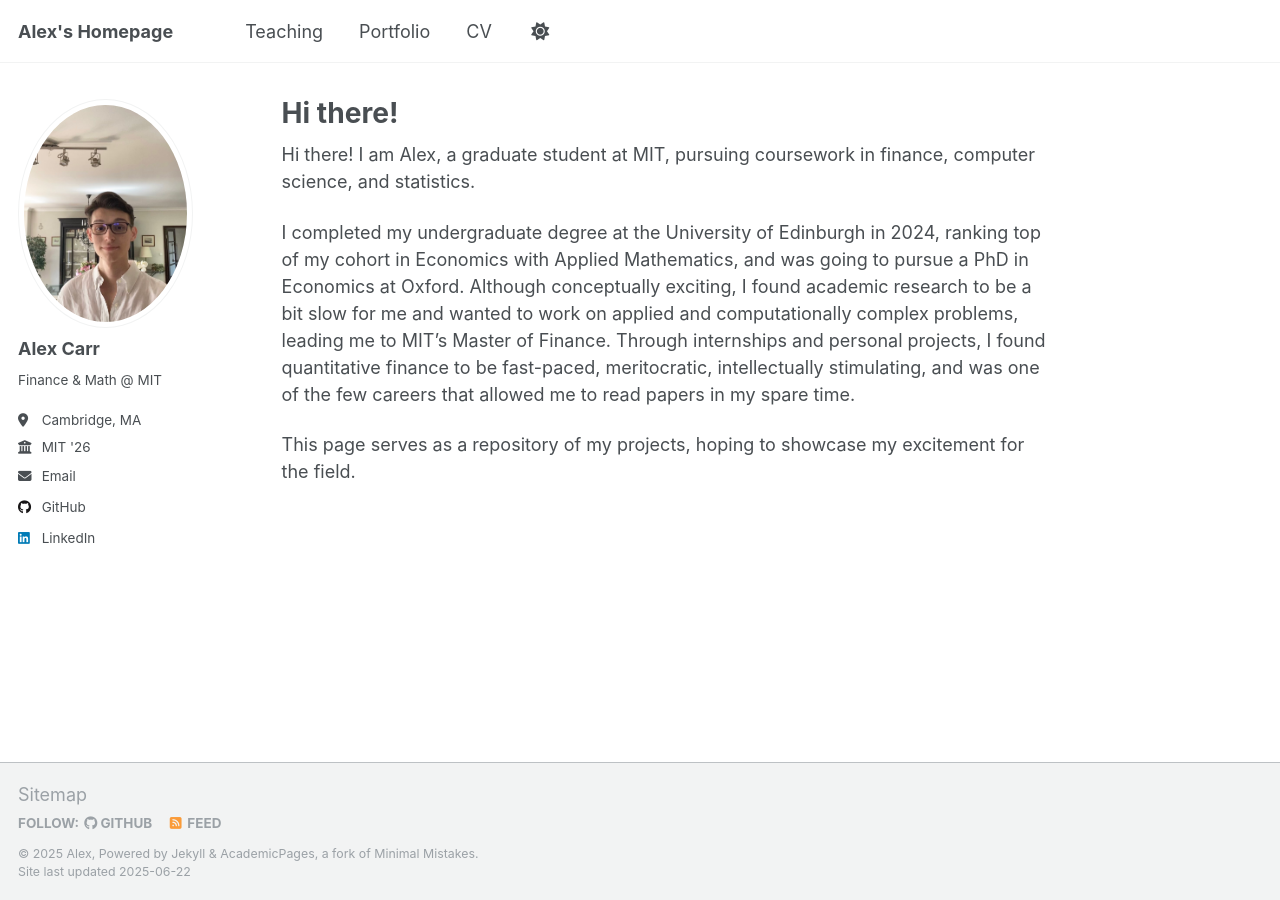
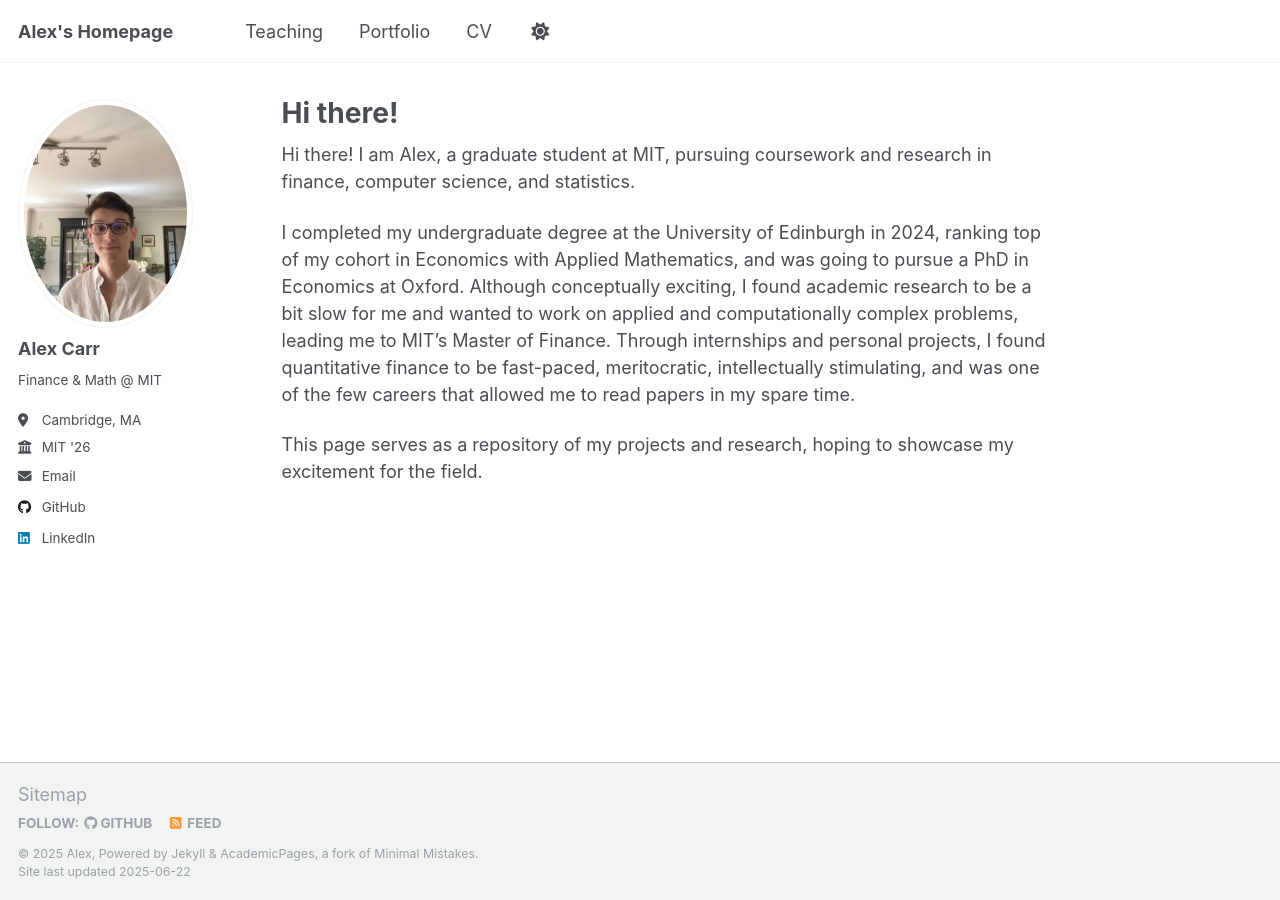
Before and after one commit to AlexandrCarr/AlexandrCarr.github.io, a Jekyll site: the page built from _pages/about.md, in a window 1280 px wide. Built offline with Jekyll 4.4.1, drawn with Linux system fonts in a browser that asks for light colours.

Commit message:
Update about.md

```diff
--- a/_pages/about.md
+++ b/_pages/about.md
@@ -7,8 +7,8 @@ redirect_from:
   - /about.html
 ---
 
-Hi there! I am Alex, a graduate student at MIT, pursuing coursework in finance, computer science, and statistics.
+Hi there! I am Alex, a graduate student at MIT, pursuing coursework and research in finance, computer science, and statistics.
 
 I completed my undergraduate degree at the University of Edinburgh in 2024, ranking top of my cohort in Economics with Applied Mathematics, and was going to pursue a PhD in Economics at Oxford. Although conceptually exciting, I found academic research to be a bit slow for me and wanted to work on applied and computationally complex problems, leading me to MIT's Master of Finance. Through internships and personal projects, I found quantitative finance to be fast-paced, meritocratic, intellectually stimulating, and was one of the few careers that allowed me to read papers in my spare time.
 
-This page serves as a repository of my projects, hoping to showcase my excitement for the field.
+This page serves as a repository of my projects and research, hoping to showcase my excitement for the field.
```
